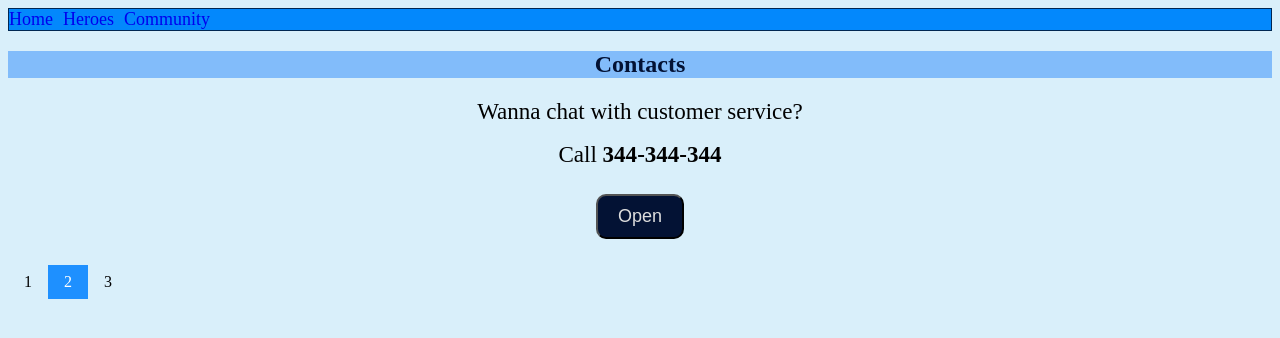
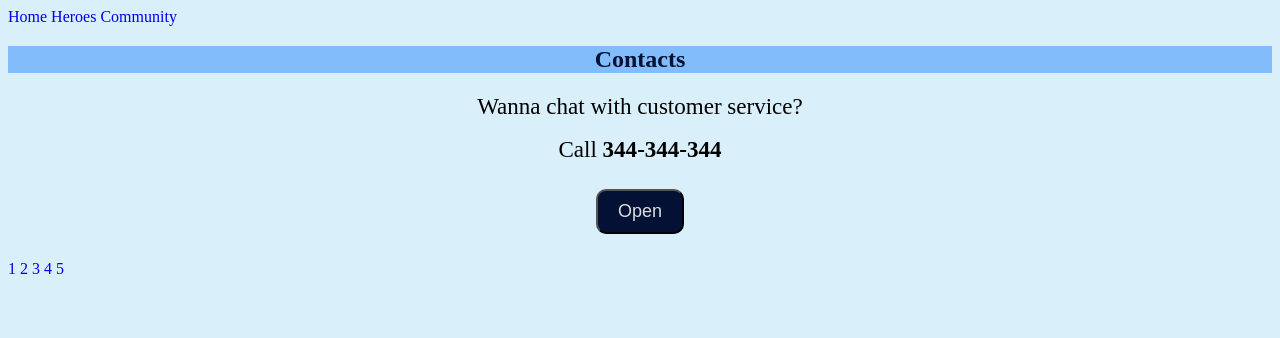
Before and after one commit to HanaNeko0/Fire, a plain HTML site: page about.html in a window 1280 px wide. Drawn offline with Linux system fonts and the light colour scheme.

Commit message:
Update about.html

```diff
--- a/about.html
+++ b/about.html
@@ -2,18 +2,19 @@
 <html lang="en">
 <head>
   <title>Contacts</title>
-<link rel="stylesheet" href="about.css">
+  <link rel="stylesheet" href="./about.css">
   <meta charset="utf-8">
 </head>
 <body style="color: black; background-color: #d9effa">
-  <div class="wrapper">
-  <nav class="navbar-block">
+  <div class="header">
+    <nav class="header-block">
       <a class="navbar-link" href="#">Home</a>
       <a class="navbar-link" href="#">Heroes</a>
       <a class="navbar-link" href="#">Community</a>
     </nav>
   </div>
   <div class="content-wrapper">
+
     <section>
       <h1 class="content-title">Contacts</h1>
       <p class="paragraph-text">
@@ -39,13 +40,16 @@
       <menu class="button-flex">
         <button id="button-open">Open</button>
       </menu>
+    </div>
 
-</div>
-<div class="pagination">
+    <div class="items-pagination">
       <a href="index.html#">1</a>
       <a class="active" href="about.html#">2</a>
-  <a href="#">3</a>
+      <a href="pupu.html#">3</a>
+      <a href="inti.html#">4</a>
+      <a href="gav.html#">5</a>
     </div>
+
 
     <script>
     (function () {
```
Lines whose indentation alone changed are shown as unchanged.
